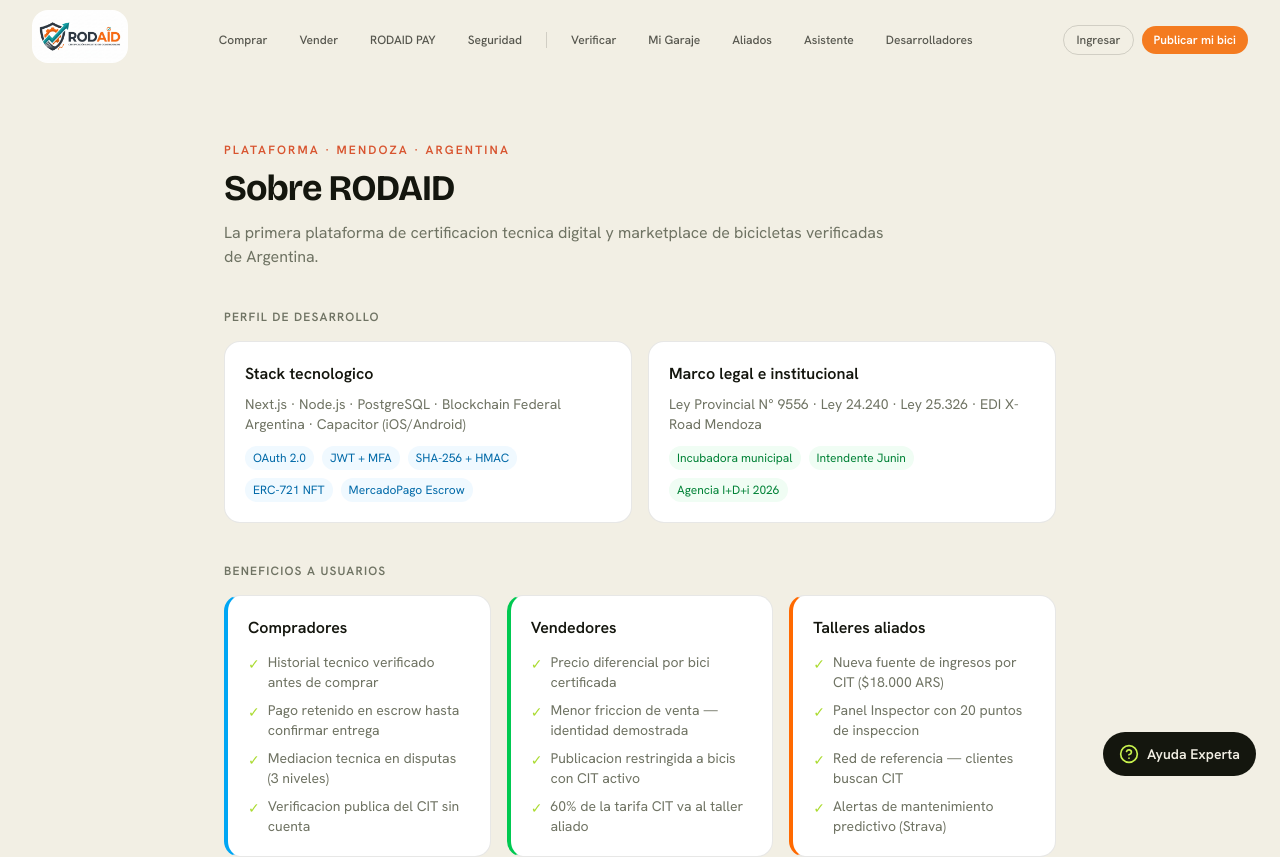
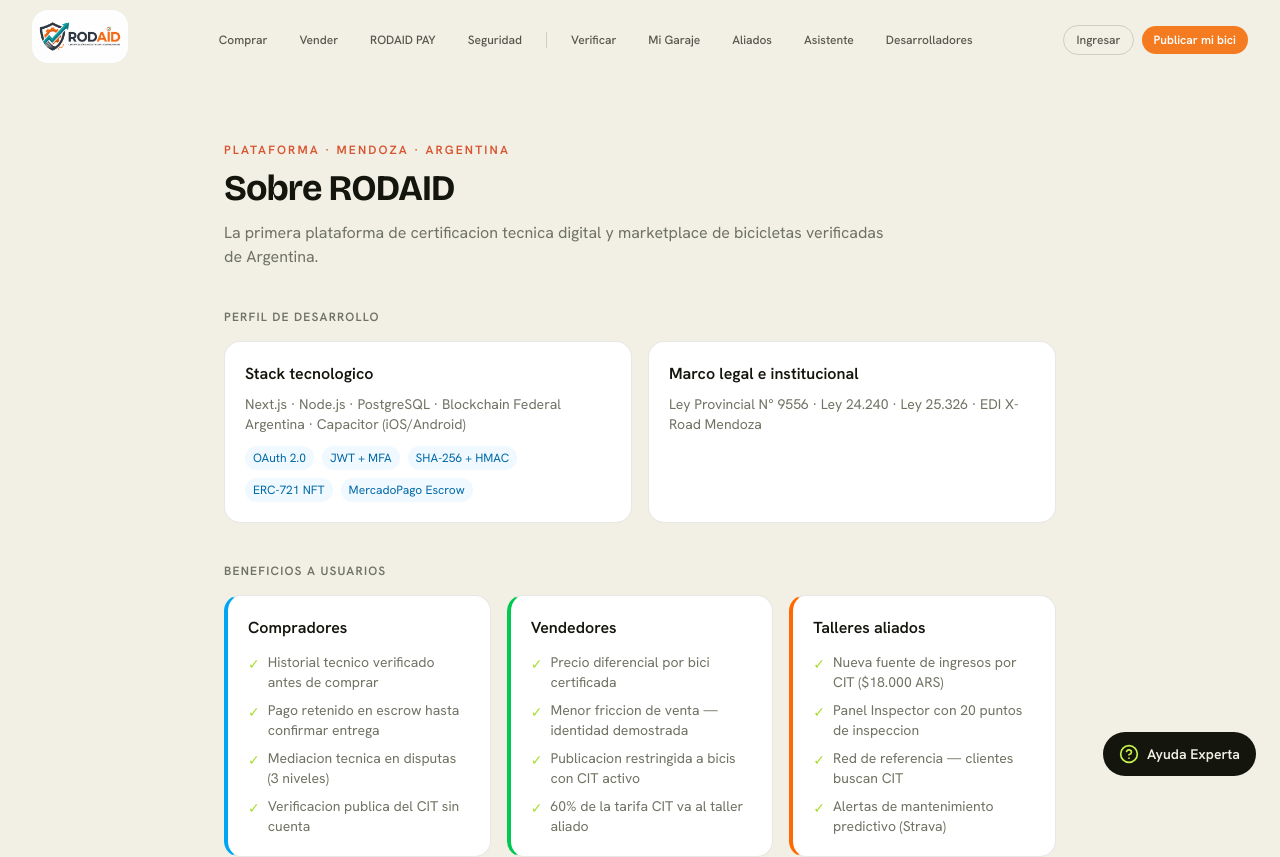
Before and after one commit to Ridaid-net/vibe-coding-platform, a Next.js app: page /sobre in a window 1280 px wide. Shown: the top 857 px of the page. Built offline with nearby package versions, Linux system fonts and the light colour scheme.

Commit message:
fix: quitar tags institucionales de pagina sobre

```diff
--- a/app/sobre/page.tsx
+++ b/app/sobre/page.tsx
@@ -47,11 +47,7 @@
           <div className="rounded-2xl border border-ink/10 bg-white p-5">
             <p className="font-semibold text-ink mb-2">Marco legal e institucional</p>
             <p className="text-sm text-slate-warm">Ley Provincial N° 9556 · Ley 24.240 · Ley 25.326 · EDI X-Road Mendoza</p>
-            <div className="flex flex-wrap gap-2 mt-3">
-              {['Incubadora municipal','Intendente Junin','Agencia I+D+i 2026'].map(t => (
-                <span key={t} className="text-xs px-2 py-1 rounded-full bg-green-50 text-green-700">{t}</span>
-              ))}
-            </div>
+
           </div>
         </div>
       </section>
```
